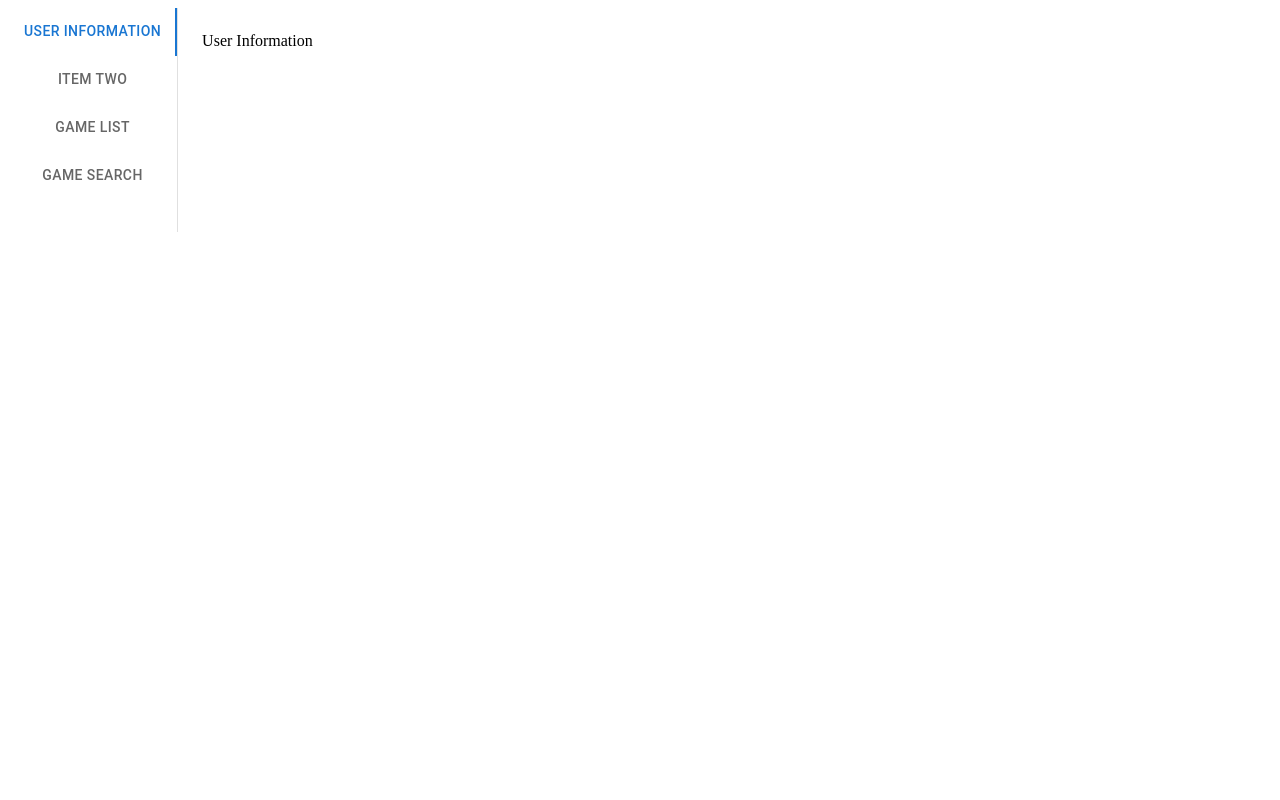
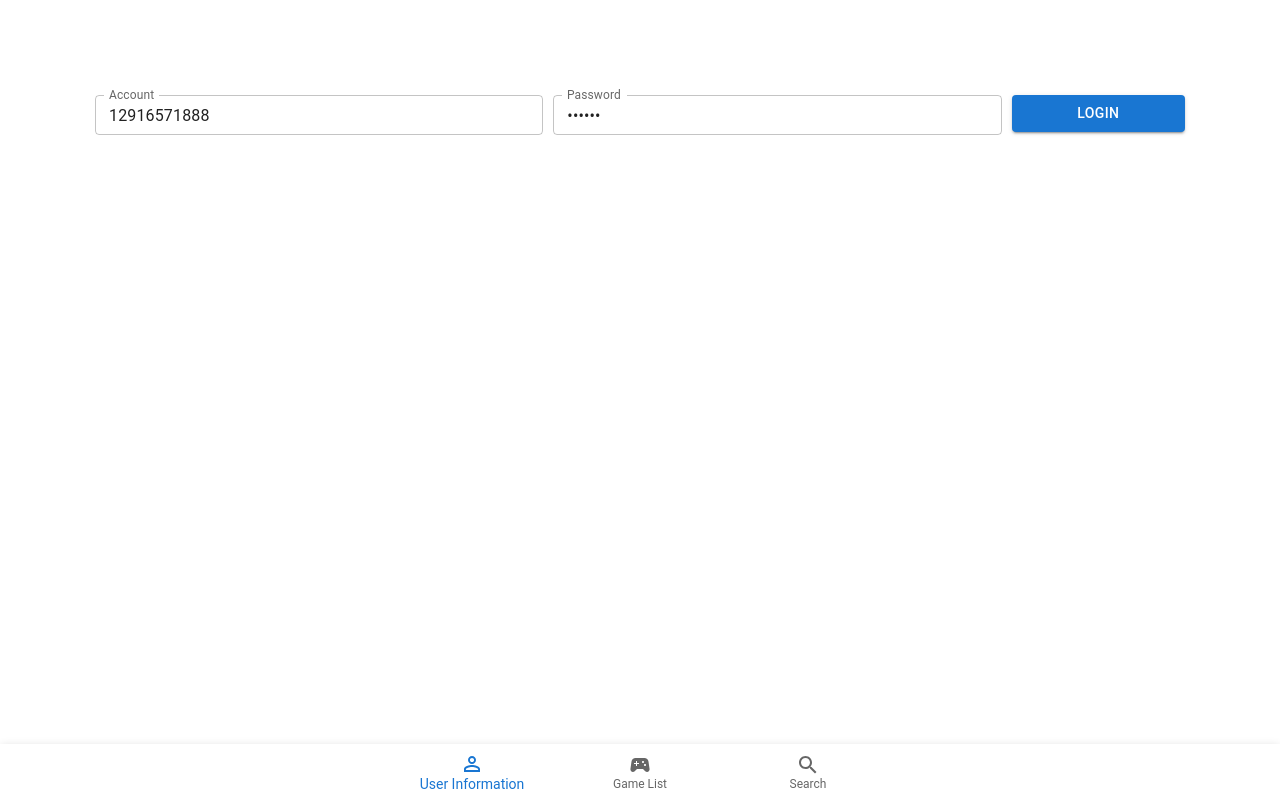
Before and after one commit to YauKin/ccgames, a React (Create React App) app: page / in a window 1280 px wide. Built offline with nearby package versions, Linux system fonts and the light colour scheme.

Commit message:
Add user page

```diff
--- a/package.json
+++ b/package.json
@@ -7,6 +7,7 @@
   "dependencies": {
     "@emotion/react": "^11.9.0",
     "@emotion/styled": "^11.8.1",
+    "@mui/icons-material": "^5.6.2",
     "@mui/material": "^5.7.0",
     "axios": "0.27.2",
     "react": "18.0.0",
--- a/src/App.js
+++ b/src/App.js
@@ -1,8 +1,12 @@
 import "./styles.css";
 import VerticalTabs from "./component/tab"
+import FixedBottomNavigation from "./component/bottomNavigation";
 const App = () => {
   return (
-    <VerticalTabs />
+    <>
+      {/* <VerticalTabs /> */}
+      <FixedBottomNavigation />
+    </>
   );
 };
 export default App;
--- a/src/appResource.js
+++ b/src/appResource.js
@@ -1,4 +1,4 @@
 import { Game } from "./games/Game";
 import { GameSearch } from "./games/GameSearch";
-
-export { Game, GameSearch };
+import { User } from "./user/User";
+export { Game, GameSearch, User };
--- /dev/null
+++ b/src/component/bottomNavigation.js
@@ -0,0 +1,52 @@
+import React, { useState, useRef, useEffect } from 'react';
+import Box from '@mui/material/Box';
+import CssBaseline from '@mui/material/CssBaseline';
+import BottomNavigation from '@mui/material/BottomNavigation';
+import BottomNavigationAction from '@mui/material/BottomNavigationAction';
+import Paper from '@mui/material/Paper';
+import PersonOutlineIcon from '@mui/icons-material/PersonOutline';
+import SportsEsportsIcon from '@mui/icons-material/SportsEsports';
+import SearchIcon from '@mui/icons-material/Search';
+import { Game, GameSearch, User } from '../appResource';
+import { setCookie, getCookie } from '../unit/cookie';
+export default function FixedBottomNavigation() {
+    const [value, setValue] = useState(getCookie("tabid") ? parseInt(getCookie("tabid")) : 0);
+    const ref = useRef(null);
+
+    useEffect(() => {
+        console.log("value: ", value)
+        ref.current.ownerDocument.body.scrollTop = 0;
+    }, [value]);
+    const renderSwitch = (param) => {
+        switch (value) {
+            case 0:
+                return <User />
+            case 1:
+                return <Game />
+            case 2:
+                return <GameSearch />
+        }
+    }
+    return (
+        <Box style={{ padding: 10 }} sx={{ pb: 7 }} ref={ref}>
+            <CssBaseline />
+            {
+                renderSwitch(value)
+            }
+            <Paper sx={{ position: 'fixed', bottom: 0, left: 0, right: 0 }} elevation={3}>
+                <BottomNavigation
+                    showLabels
+                    value={value}
+                    onChange={(event, newValue) => {
+                        setValue(newValue);
+                        setCookie("tabid", newValue, 9999);
+                    }}
+                >
+                    <BottomNavigationAction label="User Information" icon={<PersonOutlineIcon />} />
+                    <BottomNavigationAction label="Game List" icon={<SportsEsportsIcon />} />
+                    <BottomNavigationAction label="Search" icon={<SearchIcon />} />
+                </BottomNavigation>
+            </Paper>
+        </Box>
+    );
+}
--- a/src/component/tab.js
+++ b/src/component/tab.js
@@ -5,14 +5,14 @@ import {
     Tab,
     Box
 } from '@mui/material';
-import { Game, GameSearch } from "../appResource";
+import { Game, GameSearch, User } from "../appResource";
 
 function TabPanel(props) {
     const { children, value, index, ...other } = props;
     return (
         <div
             style={{
-                minWidth: 1000
+                // backgroundColor:"red"
             }}
             role="tabpanel"
             hidden={value !== index}
@@ -51,6 +51,10 @@ export default function VerticalTabs() {
             sx={{ flexGrow: 1, bgcolor: 'background.paper', display: 'flex', height: 224 }}
         >
             <Tabs
+                style={{
+                    // backgroundColor: "blue",
+                    minWidth: 200
+                }}
                 orientation="vertical"
                 variant="scrollable"
                 value={value}
@@ -64,7 +68,7 @@ export default function VerticalTabs() {
                 <Tab label="Game Search" {...a11yProps(3)} />
             </Tabs>
             <TabPanel value={value} index={0}>
-                User Information
+                <User />
             </TabPanel>
             <TabPanel value={value} index={1}>
                 Item Two
--- a/src/games/GameSearch.js
+++ b/src/games/GameSearch.js
@@ -1,7 +1,7 @@
 import React, { useState, useEffect } from "react";
 import axios from "axios";
 import { baseURL } from "../config/env";
-import { TextField, Button, Grid } from "@mui/material";
+import { TextField } from "@mui/material";
 import { GameTable } from './GameTable';
 export const GameSearch = (props) => {
     const [gameData, setGameData] = useState([]);
@@ -28,7 +28,7 @@ export const GameSearch = (props) => {
     }
     return (
         <>
-            <TextField onChange={handleChange} fullWidth />
+            <TextField label="Search" size="small" onChange={handleChange} fullWidth />
             {
                 gameData.length > 0
                 &&
--- a/src/games/GameTable.js
+++ b/src/games/GameTable.js
@@ -8,9 +8,13 @@ import {
     TableRow,
     Paper,
     TablePagination,
-    Button
+    Button,
+    Grid
 } from "@mui/material";
-import { setCookie } from "../unit/cookie";
+import './game.css'
+import { setCookie, getCookie } from "../unit/cookie";
+import LocalFireDepartmentOutlinedIcon from '@mui/icons-material/LocalFireDepartmentOutlined';
+import { Box } from "@mui/system";
 export const GameTable = (props) => {
     const { gameData, page, perPage, totalGameNum, setPage, getGames, pagination } = props;
     const handleChangePage = (event, newPage) => {
@@ -18,35 +22,81 @@ export const GameTable = (props) => {
         setCookie("page", newPage, 9999);
         getGames(newPage);
     };
+
+    const createHTML = (string) => {
+        return { __html: string }
+    }
     // console.log("Game List: ", props)
     return (
         <Paper>
-            <TableContainer>
-                <Table sx={{ minWidth: 1000 }} aria-label="games table">
+            <TableContainer style={{ marginBottom: 50 }}>
+                <Table aria-label="games table">
                     <TableHead>
                         <TableRow>
-                            <TableCell>ID</TableCell>
+                            {/* <TableCell>ID</TableCell> */}
+                            <TableCell></TableCell>
                             <TableCell>Name</TableCell>
                             <TableCell>Game Type</TableCell>
-                            <TableCell>Hot Number</TableCell>
-                            <TableCell>View</TableCell>
+                            <TableCell >
+                                <Grid className="tablecell">
+                                    <LocalFireDepartmentOutlinedIcon /><span>Hot Number</span>
+                                </Grid>
+                            </TableCell>
+                            {
+                                getCookie("authCode")
+                                &&
+                                <TableCell align="center">
+                                    <Grid className="tablecell">
+                                        Action
+                                    </Grid>
+                                </TableCell>
+                            }
+
                         </TableRow>
                     </TableHead>
                     <TableBody>
                         {gameData
                             ? gameData.map((game) => (
                                 <TableRow key={`key_${game.id}`}>
-                                    <TableCell>{game.id}</TableCell>
+                                    {/* <TableCell>{game.id}</TableCell> */}
+                                    <TableCell>
+                                        <Box
+                                            style={{
+                                                borderRadius: 25,
+                                                objectFit: "cover"
+                                            }}
+                                            component="img"
+                                            sx={{
+                                                height: 150,
+                                                width: 150,
+                                                maxHeight: { xs: 50, md: 200, },
+                                                maxWidth: { xs: 50, md: 200 },
+                                            }}
+                                            alt={game.productName}
+                                            src={game.banner}
+                                        />
+                                    </TableCell>
                                     <TableCell>{game.productName}</TableCell>
                                     <TableCell>{game.productType}</TableCell>
-                                    <TableCell>{game.hotNum}</TableCell>
-                                    <TableCell><Button>View</Button></TableCell>
+                                    <TableCell>
+                                        <Grid className="tablecell">
+                                            {game.hotNum}
+                                        </Grid>
+                                    </TableCell>
+                                    {
+                                        getCookie("authCode")
+                                        &&
+                                        <TableCell align="center">
+                                            <Grid className="tablecell">
+                                                <Button>借Game</Button>
+                                            </Grid>
+                                        </TableCell>
+                                    }
                                 </TableRow>
                             ))
                             : null}
                     </TableBody>
                 </Table>
-            </TableContainer>
                 {
                     pagination
                     &&
@@ -59,7 +109,7 @@ export const GameTable = (props) => {
                         onPageChange={handleChangePage}
                     />
                 }
-
+            </TableContainer>
         </Paper>
     );
 };
--- /dev/null
+++ b/src/games/game.css
@@ -0,0 +1,5 @@
+.tablecell{
+    display: flex;
+    justify-content: center;
+    align-items: center;
+}
--- /dev/null
+++ b/src/user/Login.js
@@ -0,0 +1,40 @@
+
+import React, { useState } from "react";
+import { Button, Grid, TextField } from "@mui/material";
+import axios from "axios";
+import { setCookie } from "../unit/cookie";
+import { baseURL } from "../config/env";
+export const Login = () => {
+    const [ac, setAc] = useState("12916571888")
+    const [pwd, setPwd] = useState("687608")
+    const login = () => {
+        axios
+            .get(`${baseURL}/user/login/`, {
+                params: {
+                    phone: ac,
+                    pwd: pwd
+                }
+            })
+            .then((res) => {
+                console.log("Login information: ", res.data)
+                setCookie("authCode", res.data.data.authCode, 9999)
+                window.location.reload()
+            })
+            .catch((e) => {
+                console.log("Error: ", e)
+            })
+    }
+    return (
+        <Grid container padding={10} >
+            <Grid style={{ padding: 5 }} item xs={12} md={5} lg={5}>
+                <TextField fullWidth size="small" value={ac} onChange={(e) => setAc(e.target.value)} label="Account" />
+            </Grid>
+            <Grid style={{ padding: 5 }} item xs={12} md={5} lg={5}>
+                <TextField fullWidth size="small" value={pwd} onChange={(e) => setPwd(e.target.value)} label="Password" type="password" />
+            </Grid>
+            <Grid style={{ padding: 5 }} item xs={12} md={2} lg={2}>
+                <Button fullWidth variant="contained" onClick={() => login()} >Login</Button>
+            </Grid>
+        </Grid>
+    )
+}
--- /dev/null
+++ b/src/user/User.js
@@ -0,0 +1,21 @@
+import { Box } from "@mui/system";
+import React, { useEffect, useState } from "react";
+import { getCookie } from "../unit/cookie";
+import { Login } from "./Login";
+import { UserInfo } from "./UserInfo";
+export const User = () => {
+    const [isLogin, setIsLogin] = useState("")
+    useEffect(() => {
+        setIsLogin(getCookie("authCode") ? true : false)
+    }, [])
+    return (
+        <Box sx={{ flexGrow: 1 }} >
+            {
+                !isLogin && <Login />
+            }
+            {
+                isLogin && <UserInfo />
+            }
+        </Box>
+    )
+}
--- /dev/null
+++ b/src/user/UserInfo.js
@@ -0,0 +1,5 @@
+import React from "react";
+
+export const UserInfo = () => {
+    return <div>User Information !</div>
+}
```
Lines whose indentation alone changed are shown as unchanged.
